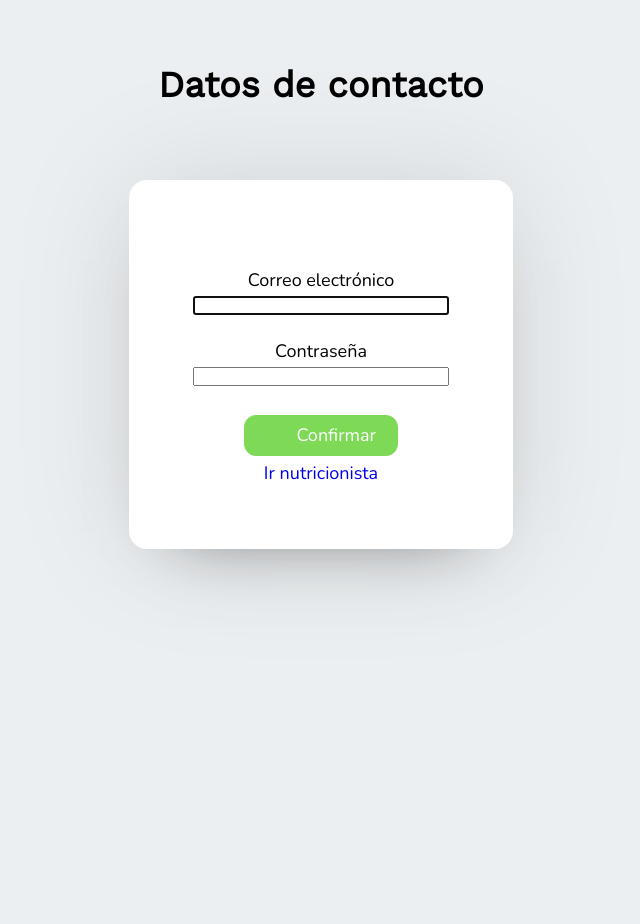
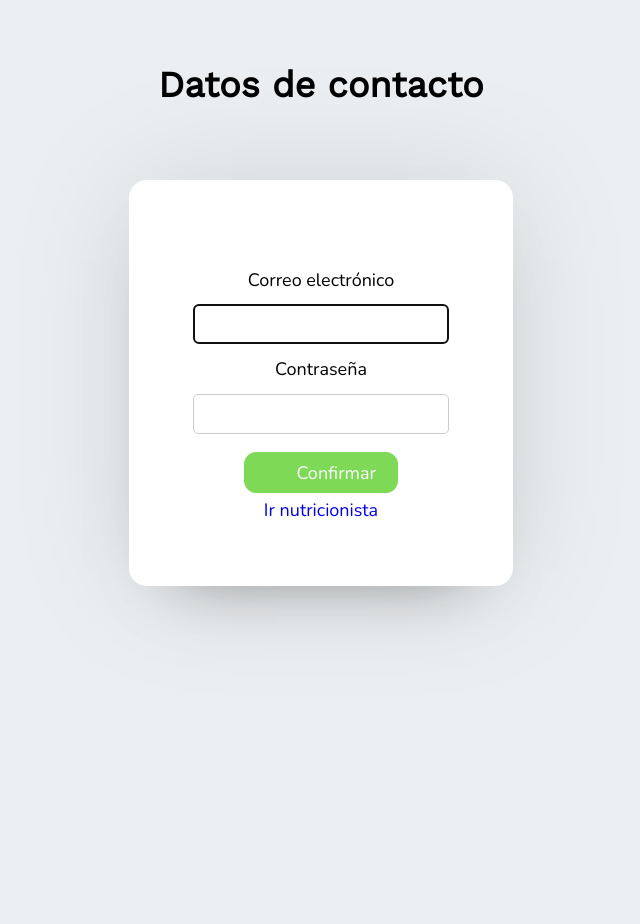
Before and after one commit to Alternate-Dual/Alternate-Dual, a PHP site: page /registro_nutricionista.php in a window 1280 px wide, after a click on "Siguiente". Shown: the whole page, without its empty margins (319-959 px from the left). Run offline with PHP 8.4, Linux system fonts and the light colour scheme; some libraries are stand-ins or nearby versions.

Commit message:
validacion nutri

```diff
--- a/css/style.css
+++ b/css/style.css
@@ -358,8 +358,7 @@ button.submit:hover {
 .inputregistro {
   font-size: large;
   font-family: "Nunito", sans-serif;
-  margin-top: 1%;
-  margin-bottom: 10%;
+  margin-top: 5%;
   padding: 0 10px;
   border-radius: 5px;
   font-size: 16px;
@@ -368,9 +367,17 @@ button.submit:hover {
   width: 100%;
 }
 
+.form-group {
+  margin-bottom: 5%;
+}
+
 .detNom {
   display: flex;
   flex-direction: row;
+}
+
+#group {
+  max-width: 50%;
 }
 
 .generoRad input[type=radio] {
@@ -378,6 +385,10 @@ button.submit:hover {
   width: 30px;
   border-radius: 100%;
   left: 133px;
+}
+
+.error {
+  color: red;
 }
 
 .contBlan {
@@ -414,6 +425,9 @@ dialog::backdrop {
   .detNom {
     display: flex;
     flex-direction: column;
+  }
+  #group {
+    max-width: 100%;
   }
   .contBlan {
     max-width: 90%;
--- a/css/style.scss
+++ b/css/style.scss
@@ -410,11 +410,10 @@ button.submit:hover {
 //Página registro nutricionista
 
 
-    .inputregistro{
+.inputregistro{
         font-size:large;
         font-family: 'Nunito', sans-serif;
-        margin-top: 1%;
-        margin-bottom: 10%;
+        margin-top: 5%;
         padding: 0 10px;
         border-radius: 5px;
         font-size: 16px;
@@ -423,9 +422,18 @@ button.submit:hover {
         width: 100%;
 
     }
+
+    .form-group{
+        margin-bottom: 5%;
+    }
+
     .detNom{
         display: flex;
         flex-direction: row;
+    }
+
+    #group{
+        max-width: 50%;
     }
 
     .generoRad input[type=radio]{
@@ -435,6 +443,9 @@ button.submit:hover {
         left: 133px;
     }
 
+    .error{
+        color:red;
+    }
 
     .contBlan{
         max-width: 30%;
@@ -471,6 +482,9 @@ button.submit:hover {
             display: flex;
             flex-direction: column;
 
+        }
+        #group{
+            max-width: 100%;
         }
 
         .contBlan{
--- a/js/appRegistro.js
+++ b/js/appRegistro.js
@@ -1,72 +1,99 @@
-$.validator.setDefaults( {
+/*$().validator.setDefaults( {
     submitHandler: function () {
        alert( "submitted!" );
     }
+ });*/
+
+ $("#enviar").click(function() {
+   if ($("#signupForm").valid()) {
+     window.modal1.showModal();
+   }
  });
 
-
- $(document).ready(function(){
-    $('#signupForm').validate({
+$(document).ready(function () {
+   $.validator.addMethod("dni", function(value, element) {
+      return this.optional(element) ||  /^.*[0-9].*$/i.test(value);
+  }, "RFEWGHTHYR.");
+  $("#signupForm").validate({
     rules: {
       fullname: {
         required: true,
-             minlength: 5
+        minlength: 2,
+        pattern:/^([A-ZÁÉÍÓÚ]{1}[a-zñáéíóú]+[\s]*)+$/
       },
-          comments: {
-             required: true
+      subname: {
+        required: true,
+        minlength: 2,
+        pattern:/^([A-ZÁÉÍÓÚ]{1}[a-zñáéíóú]+[\s]*)+$/
       },
-          password: {
+
+      date: {
         required: true,
-             minlength: 5
+        date: true
       },
-          confirm_password: {
+
+      dni: {
          required: true,
-             minlength: 5,
-             equalTo: "#password"
+         //minlength: 9,
+         pattern: /^\d{8}[a-zA-Z]$/
       },
+
       email: {
          required: true,
          email: true
        },
-          agree: "required"
+
+      password: {
+        required: true,
+        pattern: /^(?=.*[a-z])(?=.*[A-Z])(?=.*\d)(?=.*[$@$!%*?&])([A-Za-z\d$@$!%*?&]|[^ ]){8,15}$/
+      },
+
     },
     messages: {
       fullname: {
-             required: "Por favor ingresa tu nombre completo",
-             minlength: "Tu nombre debe ser de no menos de 5 caracteres"
+        required: "Por favor ingresa tu nombre",
+        minlength: "Tu nombre debe ser de no menos de 2 caracteres",
+        pattern: "El nombre debe empepezar por mayúscula, no se acepta números ni caracteres especiales"
       },
-          comments: "Por favor ingresa un comentario",
+      subname: {
+        required: "Por favor ingresa tu apellido",
+        minlength: "Tu apellido debe ser de no menos de 2 caracteres",
+        pattern: "El apellido debe empepezar por mayúscula, no se acepta números ni caracteres especiales"
+      },
+
+      dni: {
+        required: "Por favor ingresa tu DNI",
+       //minlength: "El DNI no es válido",
+       pattern:"DNI no válido"
+      },
+
       password: {
         required: "Por favor ingresa una contraseña",
-             minlength: "Tu contraseña debe ser de no menos de 5 caracteres de longitud"
+        pattern:"Minimo 8 caracteres,Maximo 15, Al menos una letra mayúscula, Al menos una letra minucula, Al menos un dígito, No espacios en blanco, Al menos 1 caracter especial"
       },
-          confirm_password: {
-             required: "Ingresa un password",
-             minlength: "Tu contraseña debe ser de no menos de 5 caracteres de longitud",
-             equalTo: "Por favor ingresa la misma contraseña de arriba"
+
+      date: "Por favor ingrese un valor mayor o igual a 1950-01-01.",
+      email: "Por favor ingresa un correo válido"
     },
-          email: "Por favor ingresa un correo válido",
-          agree: "Por favor acepta nuestra política",
-          luckynumber: {
-             required: "Por favor"
+
+    errorPlacement: function (error, element) {
+       console.log("Error", error, element);
+      if (element.is(":radio")) {
+        error.appendTo(element.parents(".form-group"));
+      } else {
+        error.insertAfter(element);
+        $(element).addClass("error");
       }
     },
-       errorElement: "em",
-       errorPlacement: function (error, element) {
-          // Add the `help-block` class to the error element
-          error.addClass("help-block");
-
-          if (element.prop( "type" ) === "checkbox") {
-             error.insertAfter(element.parent("label") );
-          } else {
-             error.insertAfter(element);
-          }
+    submitHandler: function (form) {
+      //Llamada a Swal, plugin
+      Swal.fire({
+        position: "center-start",
+        icon: "success",
+        title: "Te has registrado correctamente.",
+        showConfirmButton: false,
+        timer: 1500,
+      });
     },
-       highlight: function ( element, errorClass, validClass ) {
-          $( element ).parents( ".col-sm-10" ).addClass( "has-error" ).removeClass( "has-success" );
-       },
-       unhighlight: function (element, errorClass, validClass) {
-          $( element ).parents( ".col-sm-10" ).addClass( "has-success" ).removeClass( "has-error" );
-       }
   });
 });
--- a/views/registro_nutricionista.php
+++ b/views/registro_nutricionista.php
@@ -7,6 +7,11 @@
     <link rel="icon" type="image/png" sizes="32x32" href="../img/favicon-32x32.png"> <!-- Favicon -->
     <link rel="stylesheet" href="../css/style.css"> <!-- style.css ubicado en la carpeta public -->
     <script src="https://kit.fontawesome.com/4a0af06348.js" crossorigin="anonymous"></script> <!-- Script para libreria de iconos -->
+
+    <script src="../jquery/jquery-3.6.3.js"></script>
+  <script src="../jquery/jquery.validate.js"></script>
+  <script src="https://cdnjs.cloudflare.com/ajax/libs/jquery-validate/1.17.0/additional-methods.min.js"></script>
+  <script src="//cdn.jsdelivr.net/npm/sweetalert2@11"></script>
 </head>
 
 <body>
@@ -19,25 +24,31 @@
 
         <div class="detNom">
 
-            <div class="form-group">
+            <div id="group" class="form-group">
                 <label for="nombre">Nombre</label><br>
-                <input type="text" id="fullname" name="fullname" class="form-control"><br>
+                <input type="text"  name="fullname" class="inputregistro"><br>
+
+            </div>
+
+            <div id="group" class="form-group">
+                <label for="apellido">Apellido</label><br>
+                <input type="text"  name="subname" class="inputregistro "><br>
+            </div>
+        </div>
+        <div class="form-group">
+            <label for="fecha">Fecha de nacimiento</label><br>
+            <input type="date" name="date" min="1950-01-01" class="inputregistro"><br>
             </div>
 
             <div class="form-group">
-                <label for="nombre">Apellido</label><br>
-                <input type="text" id="apellidos" name="name" class="form-control"><br>
-            </div>
-        </div>
-            <label for="fecha">Fecha de nacimiento</label><br>
-            <input type="date" id="start" name="trip-start" min="1950-01-01" class="inputregistro"><br>
-
             <label for="dni">DNI</label><br>
             <input type="text" id="dni" name="dni" class="inputregistro"><br>
-            <p id="userdniTest" name="userdniTest">test</p><br>
+            </div>
 
 
 
+
+            <div class="form-group">
             <label for="sexo">Sexo</label><br>
             <div class="generoRad">
                 <div>
@@ -49,10 +60,11 @@
                     <label for="hombre">Hombre</label><br>
                 </div>
         </div>
+        </div>
 
         </form>
 
-        <button class="btnVerde" onclick="window.modal1.showModal();" >Siguiente</button>
+        <button class="btnVerde" type="submit" id="enviar" onclick="window.modal1.showModal();" >Siguiente</button>
 
     </div>
 
@@ -63,19 +75,19 @@
         <br>
 
         <div class="contBlan">
-            <form>
+            <form name="formulario" method="post" id="signupForm">
             <br>
             <div class="form-group">
                 <label for="correo">Correo electrónico</label><br>
-                <input type="text" id="correo" name="useremail" class="form-control"><br>
+                <input type="text" id="email" name="email" class="inputregistro"><br>
             </div>
 
             <div class="form-group">
                 <label for="password">Contraseña</label><br>
-                <input type="text" id="contraseña" name="userpassid" class="form-control"><br>
+                <input type="text" id="password" name="password" class="inputregistro"><br>
             </div>
 
-                <button type="submit" class="btnVerde">Confirmar</button>
+                <button type="submit" id="enviar" class="btnVerde">Confirmar</button>
 
             </form>
 
@@ -86,6 +98,11 @@
 
 <script src="../js/appRegistro.js"></script>
 
+  <!-- jQuery (necessary for Bootstrap's JavaScript plugins)
+  <script src="https://code.jquery.com/jquery-1.12.4.min.js" integrity="sha384-nvAa0+6Qg9clwYCGGPpDQLVpLNn0fRaROjHqs13t4Ggj3Ez50XnGQqc/r8MhnRDZ" crossorigin="anonymous"></script>
+    Include all compiled plugins (below), or include individual files as needed
+    <script src="https://stackpath.bootstrapcdn.com/bootstrap/3.4.1/js/bootstrap.min.js" integrity="sha384-aJ21OjlMXNL5UyIl/XNwTMqvzeRMZH2w8c5cRVpzpU8Y5bApTppSuUkhZXN0VxHd" crossorigin="anonymous"></script>
+   <script src="https://cdn.jsdelivr.net/npm/jquery-validation@1.19.0/dist/jquery.validate.js"></script>-->
 
 </body>
 </html>
```
Also changed, not shown: 1 other file. Lines whose indentation alone changed are shown as unchanged.
